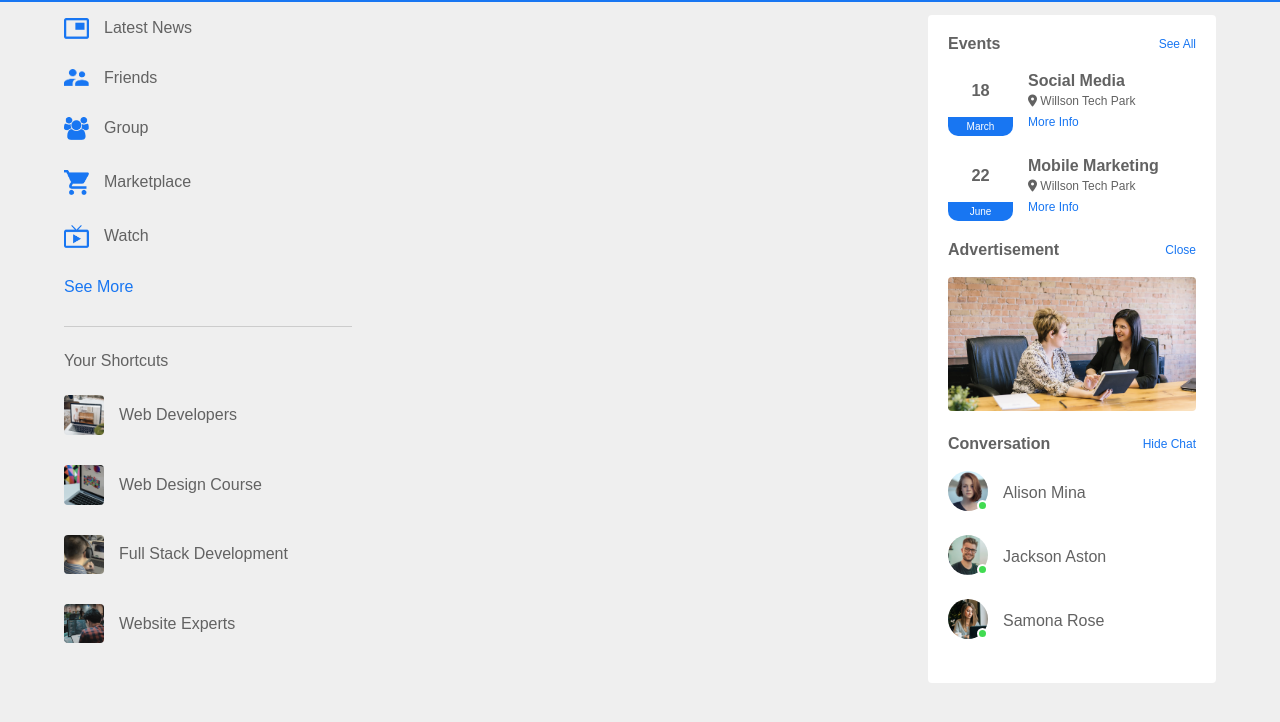
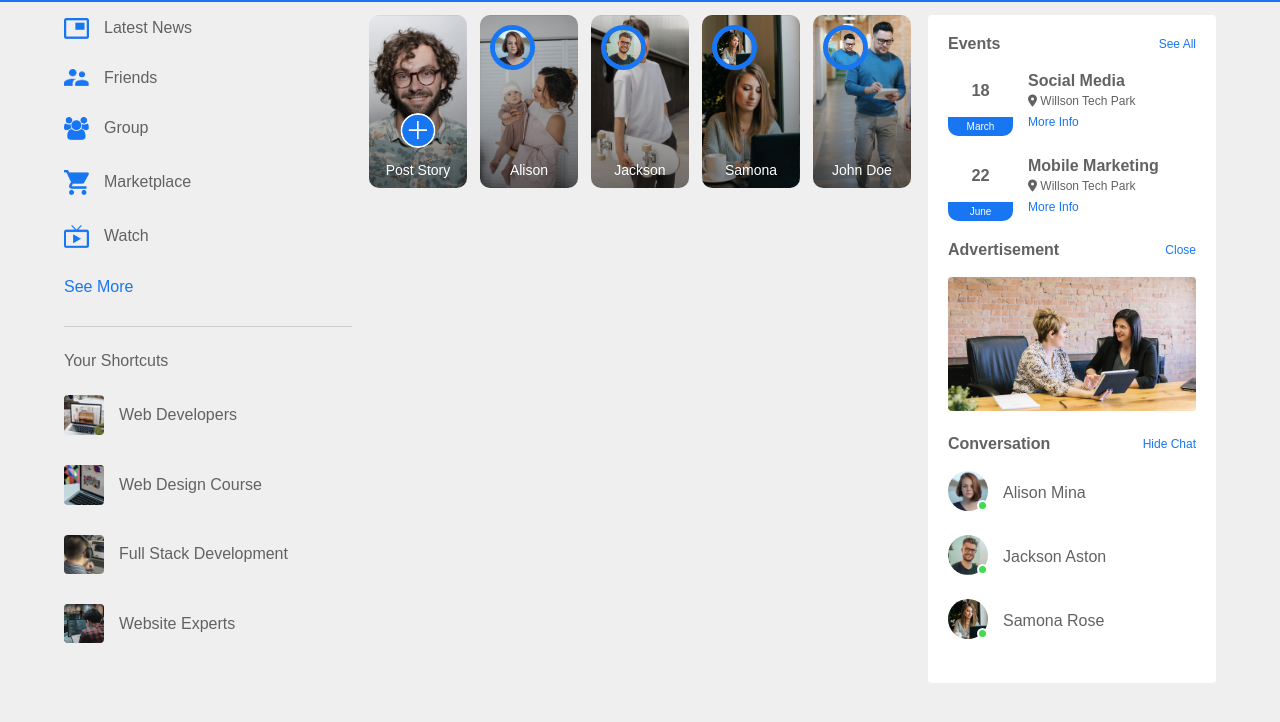
Before and after one commit to Amirhosein-Imani/socialbook-website, a plain HTML site: page index.html in a window 1280 px wide. Shown: the part 52-774 px from the top of the page. Drawn offline with Linux system fonts and the light colour scheme.

Commit message:
Finish story gallery section in main content

```diff
--- a/index.html
+++ b/index.html
@@ -89,7 +89,53 @@
 
         <!---------- main content ---------->
 
-        <div class="main-content"></div>
+        <div class="main-content">
+
+            <div class="story-gallery">
+
+                <div class="story story1">
+
+                    <img src="assets/upload.png">
+
+                    <p>Post Story</p>
+
+                </div>
+
+                <div class="story story2">
+
+                    <img src="assets/member-1.png">
+
+                    <p>Alison</p>
+
+                </div>
+
+                <div class="story story3">
+
+                    <img src="assets/member-2.png">
+
+                    <p>Jackson</p>
+
+                </div>
+
+                <div class="story story4">
+
+                    <img src="assets/member-3.png">
+
+                    <p>Samona</p>
+
+                </div>
+
+                <div class="story story5">
+
+                    <img src="assets/member-4.png">
+
+                    <p>John Doe</p>
+
+                </div>
+
+            </div>
+
+        </div>
 
         <!---------- right sidebar ---------->
 
--- a/style.css
+++ b/style.css
@@ -238,3 +238,65 @@ nav {
     top: unset;
     bottom: 4px;
 }
+
+.story-gallery {
+    display: flex;
+    justify-content: space-between;
+    margin-bottom: 20px;
+}
+
+.story {
+    flex-basis: 18%;
+    padding-top: 32%;
+    position: relative;
+    background-position: center;
+    background-size: cover;
+    border-radius: 10px;
+}
+
+.story img {
+    position: absolute;
+    width: 45px;
+    border-radius: 50%;
+    top: 10px;
+    left: 10px;
+    border: 5px solid #1876f2;
+}
+
+.story p {
+    position: absolute;
+    bottom: 10px;
+    width: 100%;
+    text-align: center;
+    color: #fff;
+    font-size: 14px;
+}
+
+.story1 {
+    background-image: linear-gradient(transparent , rgba(0,0,0,0.5)) , url(assets/status-1.png);
+}
+
+.story2 {
+    background-image: linear-gradient(transparent , rgba(0,0,0,0.5)) , url(assets/status-2.png);
+}
+
+.story3 {
+    background-image: linear-gradient(transparent , rgba(0,0,0,0.5)) , url(assets/status-3.png);
+}
+
+.story4 {
+    background-image: linear-gradient(transparent , rgba(0,0,0,0.5)) , url(assets/status-4.png);
+}
+
+.story5 {
+    background-image: linear-gradient(transparent , rgba(0,0,0,0.5)) , url(assets/status-5.png);
+}
+
+.story.story1 img {
+    top: unset;
+    left: 50%;
+    bottom: 40px;
+    transform: translateX(-50%);
+    border: 0;
+    width: 35px;
+}
```
